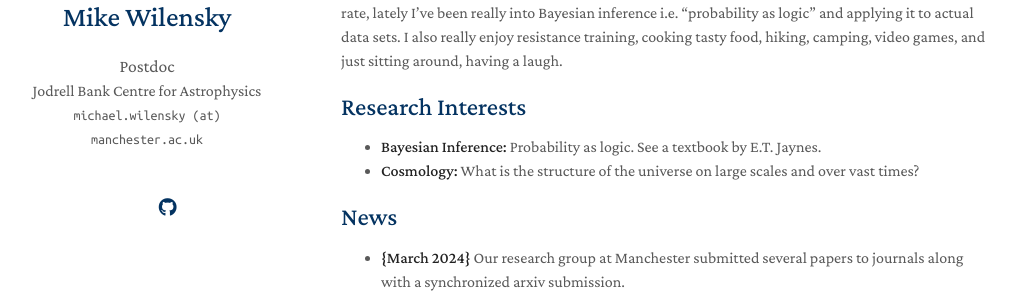
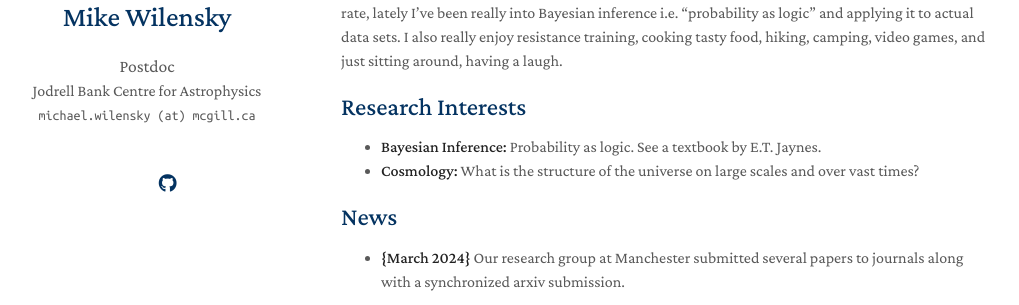
Before and after one commit to mwilensky768/mwilensky768.github.io, a Jekyll site: the page built from index.md, in a window 1280 px wide. Shown: the part 228-533 px from the top of the page, without its empty margins (129-1148 px from the left). Built offline with Jekyll 4.4.1, drawn with Linux system fonts in a browser that asks for light colours; nearby versions of some CDN libraries; a style sheet for code colours, icons or effects is not loaded; our own code applies the rules of GitHub Pages for plain Markdown files.

Commit message:
Update email and add memo_link

```diff
--- a/_config.yml
+++ b/_config.yml
@@ -2,7 +2,7 @@
 title: Mike Wilensky
 position: Postdoc
 affiliation: Jodrell Bank Centre for Astrophysics
-email: michael.wilensky (at) manchester.ac.uk
+email: michael.wilensky (at) mcgill.ca
 
 # Search Engine Optimization (SEO)
 # The following information is used to improve the website traffic from search engines, e.g., Google.
@@ -14,6 +14,7 @@ canonical: https://minimal-light-theme.yliu.me/
 # If you don't need one of them, you may delete the corresponding line.
 cv_link: assets/files/CV.pdf
 github_link: https://github.com/mwilensky768
+memo_link: assets/memos/
 
 # Images (e.g., your profile picture and your website's favicon)
 # "favicon" and "favicon_dark" are used for the light and dark modes, respectively.
```
